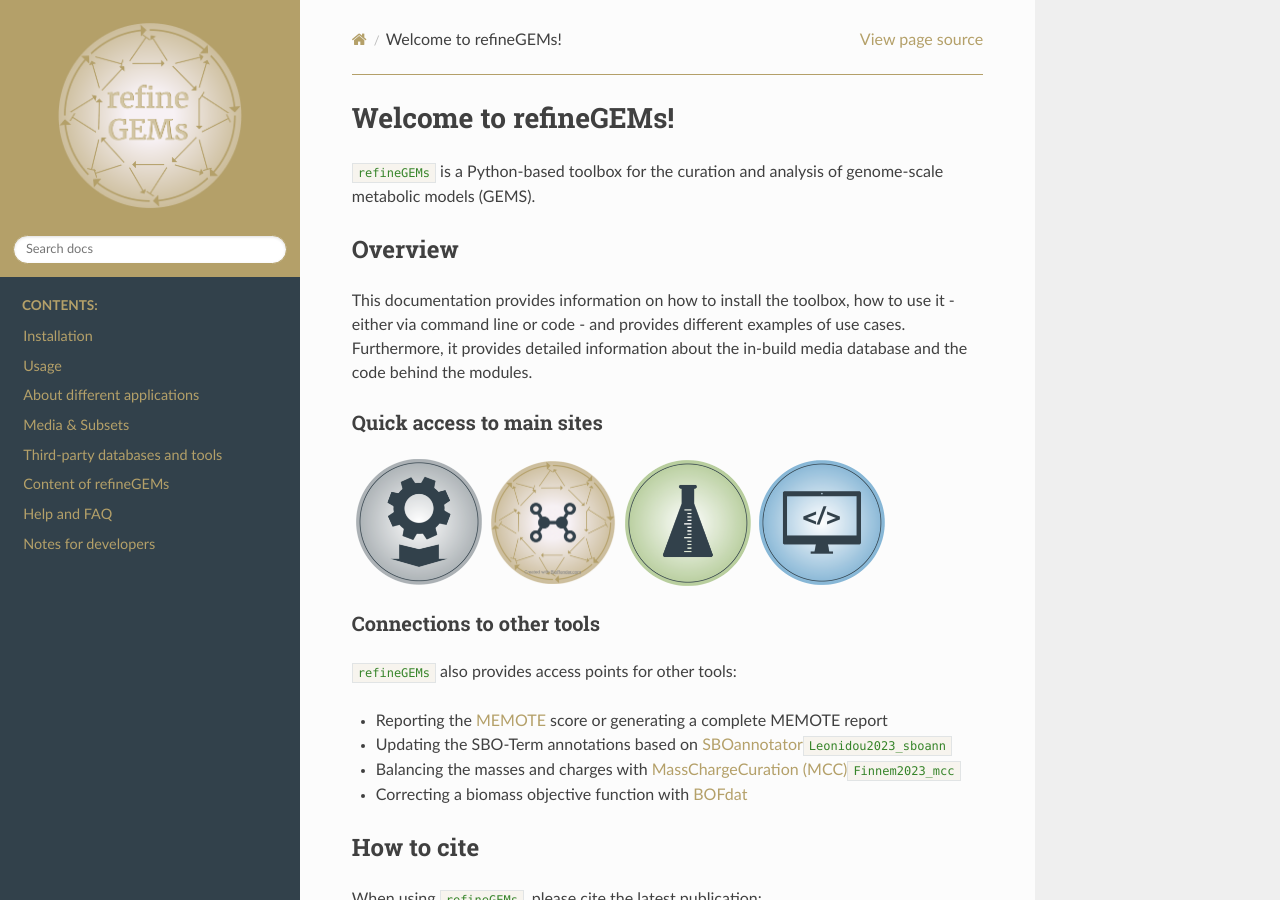
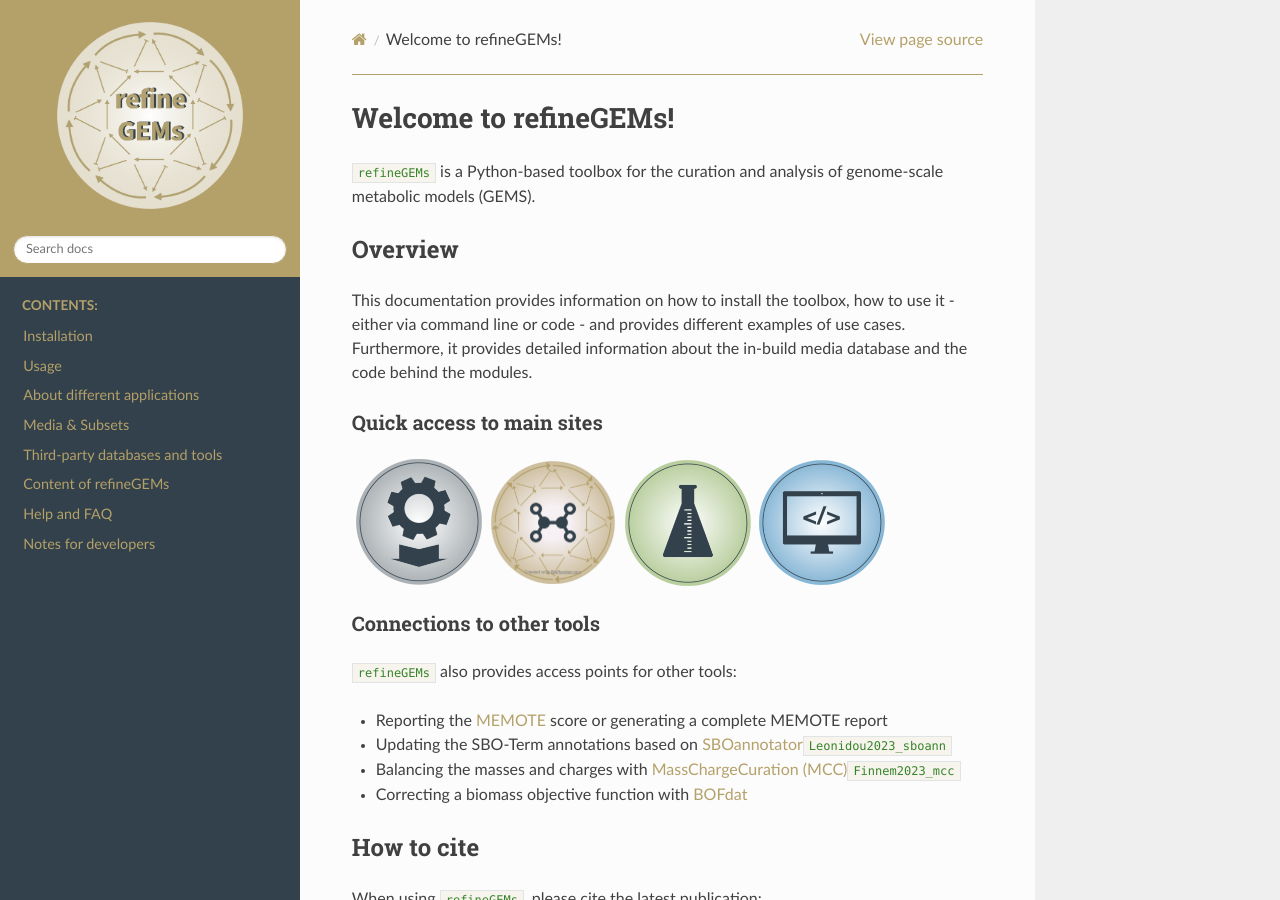
Before and after one commit to draeger-lab/refinegems, a Sphinx documentation site: the page built from docs/source/index.rst, in a window 1280 px wide and 900 px high. Built offline with Sphinx 7.4.7 and the Read the Docs theme 3.1.0, drawn with Linux system fonts in a browser that asks for light colours; cross-references to code outside the pages are shown as plain code.

Commit message:
Updated logos
added three types of modernised logos:
1. full logo
2. text logo
3. icon
all with white, black and no background
Adjusted README and docs accordingly

```diff
--- a/docs/source/conf.py
+++ b/docs/source/conf.py
@@ -79,14 +79,14 @@ html_static_path = ['_static']
 html_css_files = ['custom_theme.css']
 
 # Adds logo to documentation page
-html_logo = str(Path('images','refineGEMs_logo.png'))
+html_logo = str(Path('images','logos','full-nb.png'))
 html_theme_options = {
     'logo_only': True,
 	'flyout_display': 'attached'
 }
 
 #Adds logo as favicon to tab
-html_favicon = str(Path('images','refineGEMs_logo.png'))
+html_favicon = str(Path('images','logos','icon-nb.png'))
 
 # Changes code highlighting
 pygments_style = 'blinds-light'
```
Also changed, not shown: README.md (+1 -5 lines), docs/source/images/logos/full-bb.png (added), docs/source/images/logos/full-nb.png (added), docs/source/images/logos/full-wb.png (added), docs/source/images/logos/icon-bb.png (added), docs/source/images/logos/icon-nb.png (added), docs/source/images/logos/icon-wb.png (added), docs/source/images/logos/text-bb.png (added), docs/source/images/logos/text-nb.png (added), docs/source/images/logos/text-wb.png (added), docs/source/images/refineGEMs_logo.png (deleted).
